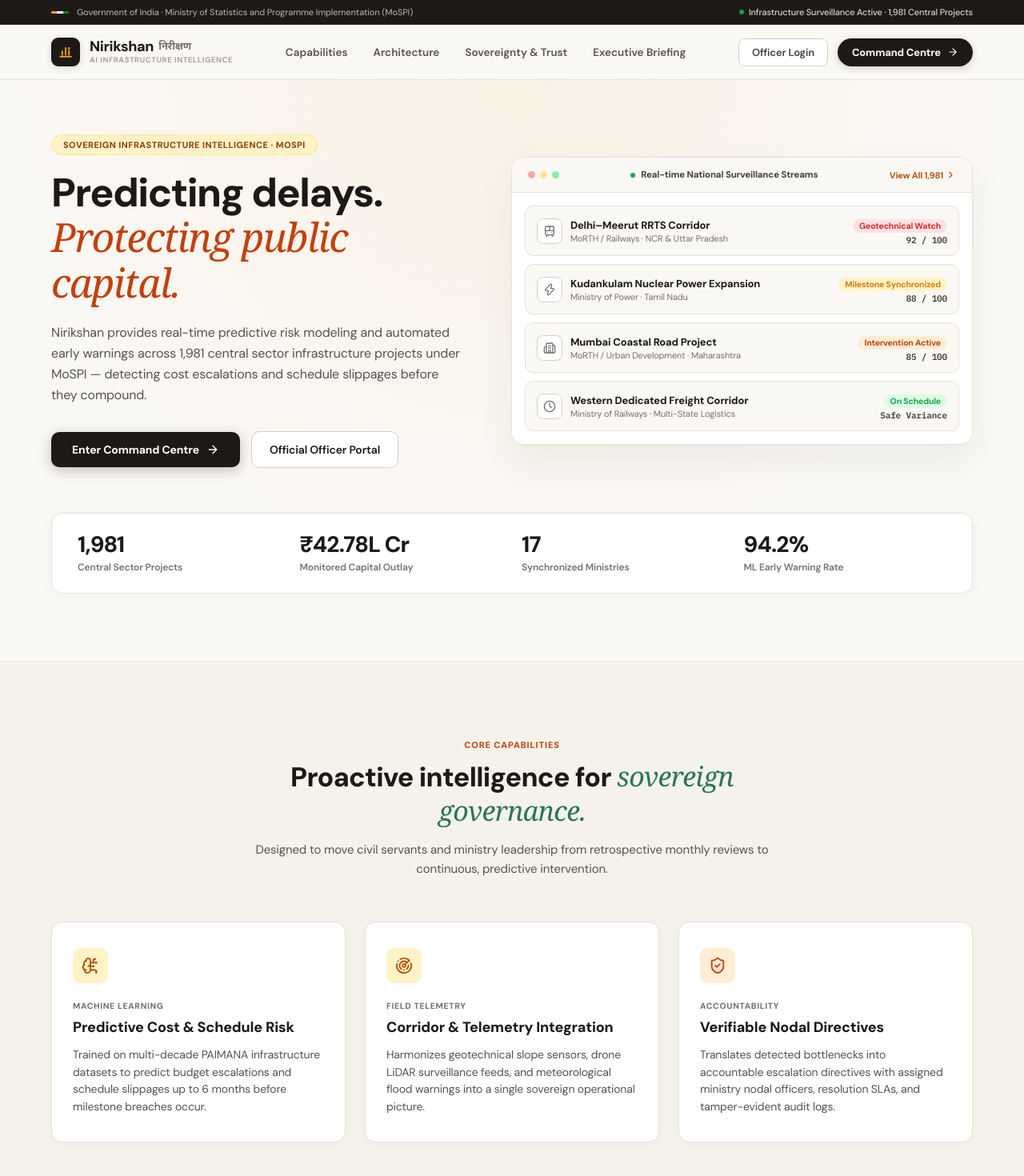
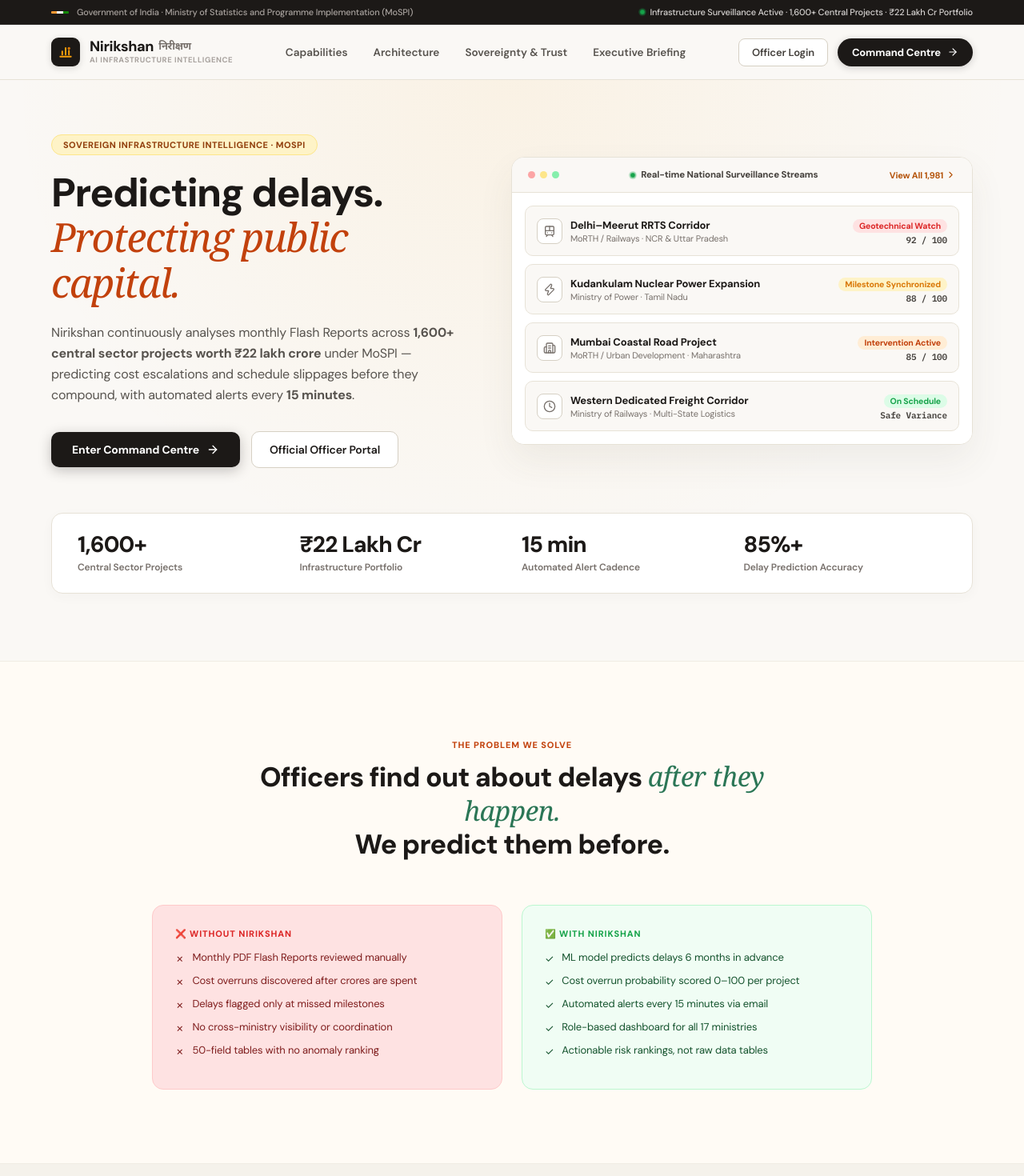
Before and after one commit to Harsh-Upadhyay005/Nirikshan, a React (Vite) app in the folder frontend/: page / in a window 1280 px wide. Shown: the top 1470 px of the page at 80% size. Built offline with nearby package versions, Linux system fonts and the light colour scheme; no server answers.

Commit message:
feat(frontend): Add logout functionality and update project statistics on LandingPage

```diff
--- a/frontend/src/components/DashboardLayout.tsx
+++ b/frontend/src/components/DashboardLayout.tsx
@@ -3,7 +3,7 @@
 import {
   LayoutDashboard, FolderGit2, MapPin, AlertTriangle,
   DollarSign, Clock, BarChart3, FileText, Database,
-  Users, Settings, Activity, Bell, Search
+  Users, Settings, Activity, Bell, Search, LogOut
 } from 'lucide-react'
 
 const NAV_ITEMS = [
@@ -36,6 +36,12 @@
   const user = stored ? JSON.parse(stored) : { email: 'admin@mospi.gov.in', role: 'admin' }
   const initials = user.email.slice(0, 2).toUpperCase()
   const roleLabel = user.role === 'admin' ? 'MoSPI Admin' : user.role === 'ministry_officer' ? 'Ministry Officer' : 'Auditor'
+
+  function handleLogout() {
+    localStorage.removeItem('nirikshan_token')
+    localStorage.removeItem('nirikshan_user')
+    navigate('/login')
+  }
 
   return (
     <div style={{ display: 'flex', height: '100vh', background: '#f1f5f9', fontFamily: 'Inter, system-ui, sans-serif', overflow: 'hidden' }}>
@@ -130,7 +136,37 @@
               <div style={{ fontSize: '9.5px', opacity: .9, lineHeight: 1.2 }}>{roleLabel}</div>
             </div>
           </div>
+
+          <button
+            onClick={handleLogout}
+            title="Sign out"
+            style={{ display: 'flex', alignItems: 'center', gap: '5px', padding: '6px 10px', background: '#fef2f2', border: '1px solid #fecaca', borderRadius: '7px', cursor: 'pointer', color: '#dc2626', fontSize: '12px', fontWeight: 600, flexShrink: 0 }}
+            onMouseEnter={e => e.currentTarget.style.background = '#fee2e2'}
+            onMouseLeave={e => e.currentTarget.style.background = '#fef2f2'}
+          >
+            <LogOut size={13} /> Sign out
+          </button>
         </header>
+
+        {/* RBAC scope banner — shown for ministry officers */}
+        {user.role === 'ministry_officer' && user.ministry_name && (
+          <div style={{ padding: '8px 20px', background: '#fffbeb', borderBottom: '1px solid #fde68a', display: 'flex', alignItems: 'center', gap: '10px', fontSize: '12.5px', flexShrink: 0 }}>
+            <span style={{ fontSize: '14px' }}>🔒</span>
+            <span style={{ color: '#92400e' }}>
+              <strong>Ministry Officer Scope:</strong> You are viewing projects filtered to{' '}
+              <strong style={{ color: '#c2410c' }}>{user.ministry_name}</strong> only.
+              This is enforced server-side by the API.
+            </span>
+          </div>
+        )}
+        {user.role === 'auditor' && (
+          <div style={{ padding: '8px 20px', background: '#f0fdfa', borderBottom: '1px solid #99f6e4', display: 'flex', alignItems: 'center', gap: '10px', fontSize: '12.5px', flexShrink: 0 }}>
+            <span style={{ fontSize: '14px' }}>📋</span>
+            <span style={{ color: '#134e4a' }}>
+              <strong>CAG Auditor Mode:</strong> Read-only access. You can view all project data and risk assessments but cannot issue directives or modify records.
+            </span>
+          </div>
+        )}
 
         {/* Scrollable body */}
         <main style={{ flex: 1, overflowY: 'auto', padding: '16px 20px', minWidth: 0 }}>
--- a/frontend/src/pages/LandingPage.tsx
+++ b/frontend/src/pages/LandingPage.tsx
@@ -58,7 +58,7 @@
 
           <div className="warm-top-status">
             <span className="warm-pulse-dot" />
-            <span>Infrastructure Surveillance Active · 1,981 Central Projects</span>
+            <span>Infrastructure Surveillance Active · 1,600+ Central Projects · ₹22 Lakh Cr Portfolio</span>
           </div>
         </div>
       </div>
@@ -140,9 +140,9 @@
                   transition={{ duration: 0.5, delay: 0.2 }}
                   className="warm-hero-sub"
                 >
-                  Nirikshan provides real-time predictive risk modeling and automated early warnings
-                  across 1,981 central sector infrastructure projects under MoSPI — detecting cost
-                  escalations and schedule slippages before they compound.
+                  Nirikshan continuously analyses monthly Flash Reports across <strong>1,600+ central sector projects
+                  worth ₹22 lakh crore</strong> under MoSPI — predicting cost escalations and schedule slippages
+                  before they compound, with automated alerts every <strong>15 minutes</strong>.
                 </motion.p>
 
                 <motion.div
@@ -311,27 +311,76 @@
               className="warm-stats-strip"
             >
               <div className="warm-stat-box">
-                <span className="warm-stat-value">1,981</span>
+                <span className="warm-stat-value">1,600+</span>
                 <span className="warm-stat-sub">Central Sector Projects</span>
               </div>
               <div className="warm-stat-box">
-                <span className="warm-stat-value">₹42.78L Cr</span>
-                <span className="warm-stat-sub">Monitored Capital Outlay</span>
+                <span className="warm-stat-value">₹22 Lakh Cr</span>
+                <span className="warm-stat-sub">Infrastructure Portfolio</span>
               </div>
               <div className="warm-stat-box">
-                <span className="warm-stat-value">17</span>
-                <span className="warm-stat-sub">Synchronized Ministries</span>
+                <span className="warm-stat-value">15 min</span>
+                <span className="warm-stat-sub">Automated Alert Cadence</span>
               </div>
               <div className="warm-stat-box">
-                <span className="warm-stat-value">94.2%</span>
-                <span className="warm-stat-sub">ML Early Warning Rate</span>
+                <span className="warm-stat-value">85%+</span>
+                <span className="warm-stat-sub">Delay Prediction Accuracy</span>
               </div>
             </motion.div>
           </div>
         </section>
 
         {/* ==================================================================
-            2. THREE CORE CAPABILITIES (WARM CREAM PALETTE)
+            2. THE PROBLEM vs SOLUTION (KEY DEMO TALKING POINT)
+            ================================================================== */}
+        <section className="warm-section" style={{ background: '#fffbf5' }}>
+          <div className="warm-container">
+            <div className="warm-section-intro">
+              <span className="warm-eyebrow">The Problem We Solve</span>
+              <h2 className="warm-section-title">
+                Officers find out about delays <em>after they happen.</em>
+                <br />We predict them before.
+              </h2>
+            </div>
+
+            <div style={{ display: 'grid', gridTemplateColumns: '1fr 1fr', gap: '24px', maxWidth: '900px', margin: '0 auto' }}>
+              {/* Before */}
+              <div style={{ background: '#fee2e2', border: '1px solid #fecaca', borderRadius: '14px', padding: '28px' }}>
+                <div style={{ fontSize: '11px', fontWeight: 800, textTransform: 'uppercase', letterSpacing: '.08em', color: '#dc2626', marginBottom: '14px' }}>❌ Without Nirikshan</div>
+                {[
+                  'Monthly PDF Flash Reports reviewed manually',
+                  'Cost overruns discovered after crores are spent',
+                  'Delays flagged only at missed milestones',
+                  'No cross-ministry visibility or coordination',
+                  '50-field tables with no anomaly ranking',
+                ].map((t, i) => (
+                  <div key={i} style={{ display: 'flex', alignItems: 'flex-start', gap: '10px', marginBottom: '10px', fontSize: '13px', color: '#7f1d1d' }}>
+                    <span style={{ flexShrink: 0, marginTop: '2px' }}>✗</span> {t}
+                  </div>
+                ))}
+              </div>
+
+              {/* After */}
+              <div style={{ background: '#f0fdf4', border: '1px solid #bbf7d0', borderRadius: '14px', padding: '28px' }}>
+                <div style={{ fontSize: '11px', fontWeight: 800, textTransform: 'uppercase', letterSpacing: '.08em', color: '#16a34a', marginBottom: '14px' }}>✅ With Nirikshan</div>
+                {[
+                  'ML model predicts delays 6 months in advance',
+                  'Cost overrun probability scored 0–100 per project',
+                  'Automated alerts every 15 minutes via email',
+                  'Role-based dashboard for all 17 ministries',
+                  'Actionable risk rankings, not raw data tables',
+                ].map((t, i) => (
+                  <div key={i} style={{ display: 'flex', alignItems: 'flex-start', gap: '10px', marginBottom: '10px', fontSize: '13px', color: '#14532d' }}>
+                    <span style={{ flexShrink: 0, marginTop: '2px' }}>✓</span> {t}
+                  </div>
+                ))}
+              </div>
+            </div>
+          </div>
+        </section>
+
+        {/* ==================================================================
+            3. THREE CORE CAPABILITIES (WARM CREAM PALETTE)
             ================================================================== */}
         <section className="warm-section alt-bg" id="capabilities">
           <div className="warm-container">
@@ -390,7 +439,7 @@
         </section>
 
         {/* ==================================================================
-            3. HOW IT WORKS (3-STEP STREAMLINED ARCHITECTURE)
+            4. HOW IT WORKS (ARCHITECTURE)
             ================================================================== */}
         <section className="warm-section" id="architecture">
           <div className="warm-container">
@@ -437,7 +486,7 @@
         </section>
 
         {/* ==================================================================
-            4. SOVEREIGN SECURITY & COMPLIANCE
+            5. SOVEREIGN SECURITY & COMPLIANCE
             ================================================================== */}
         <section className="warm-section alt-bg" id="sovereignty">
           <div className="warm-container">
@@ -487,7 +536,7 @@
         </section>
 
         {/* ==================================================================
-            5. EXECUTIVE CALL TO ACTION (DEEP WARM OBSIDIAN)
+            6. EXECUTIVE CALL TO ACTION
             ================================================================== */}
         <section className="warm-cta-section">
           <div className="warm-container">
@@ -499,7 +548,8 @@
                 </h2>
                 <p className="warm-cta-desc">
                   Access live project maps, predictive risk rankings, expenditure variance analysis,
-                  and state-wise infrastructure intelligence across all 1,981 central sector projects.
+                  and state-wise infrastructure intelligence across all 1,600+ central sector projects
+                  worth ₹22 lakh crore.
                 </p>
                 <div className="warm-cta-buttons">
                   <Link to="/dashboard" className="btn-cta-warm">
```
Also changed, not shown: 1 other file (tests, documents, lock files or other folders).
